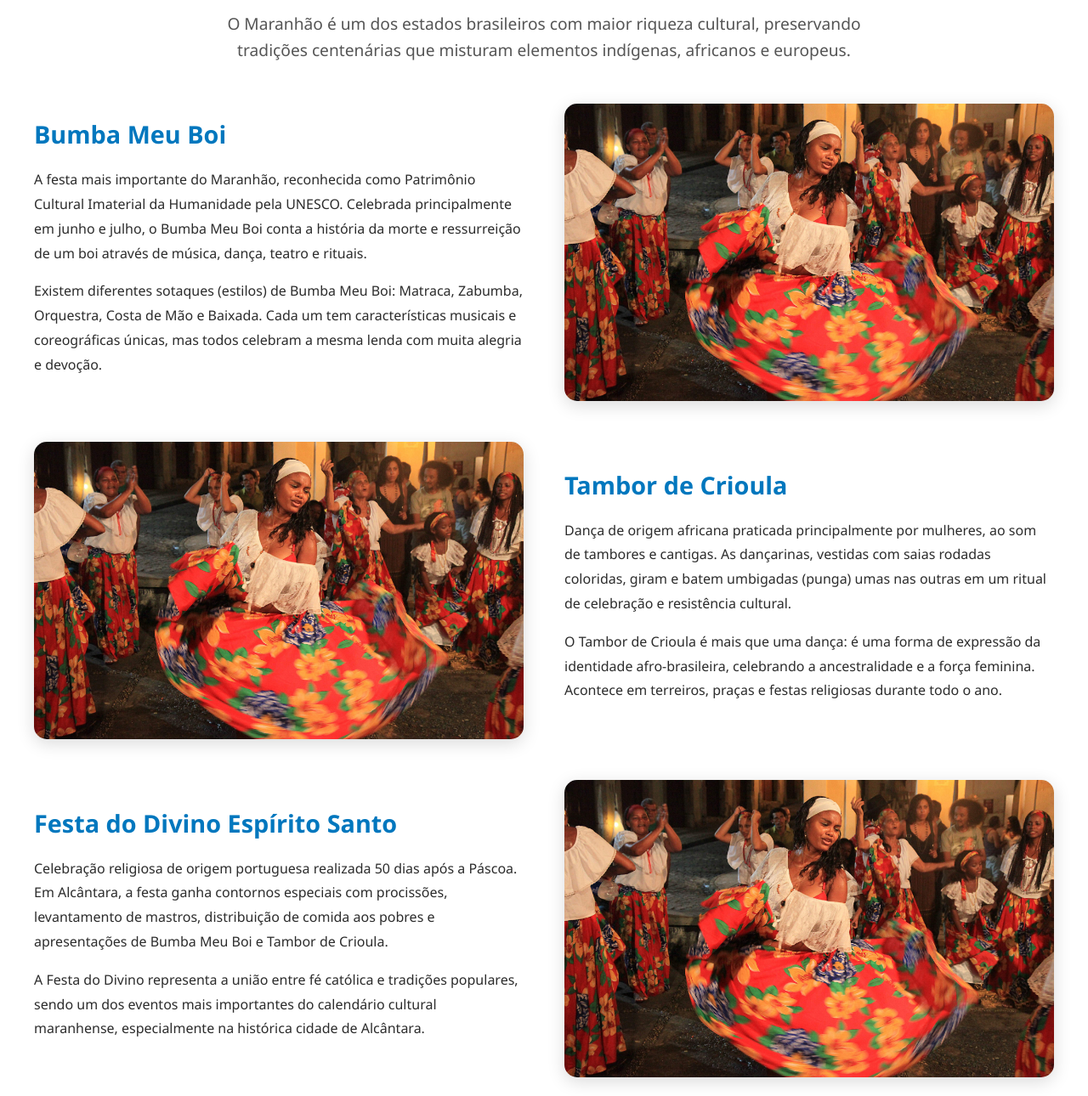
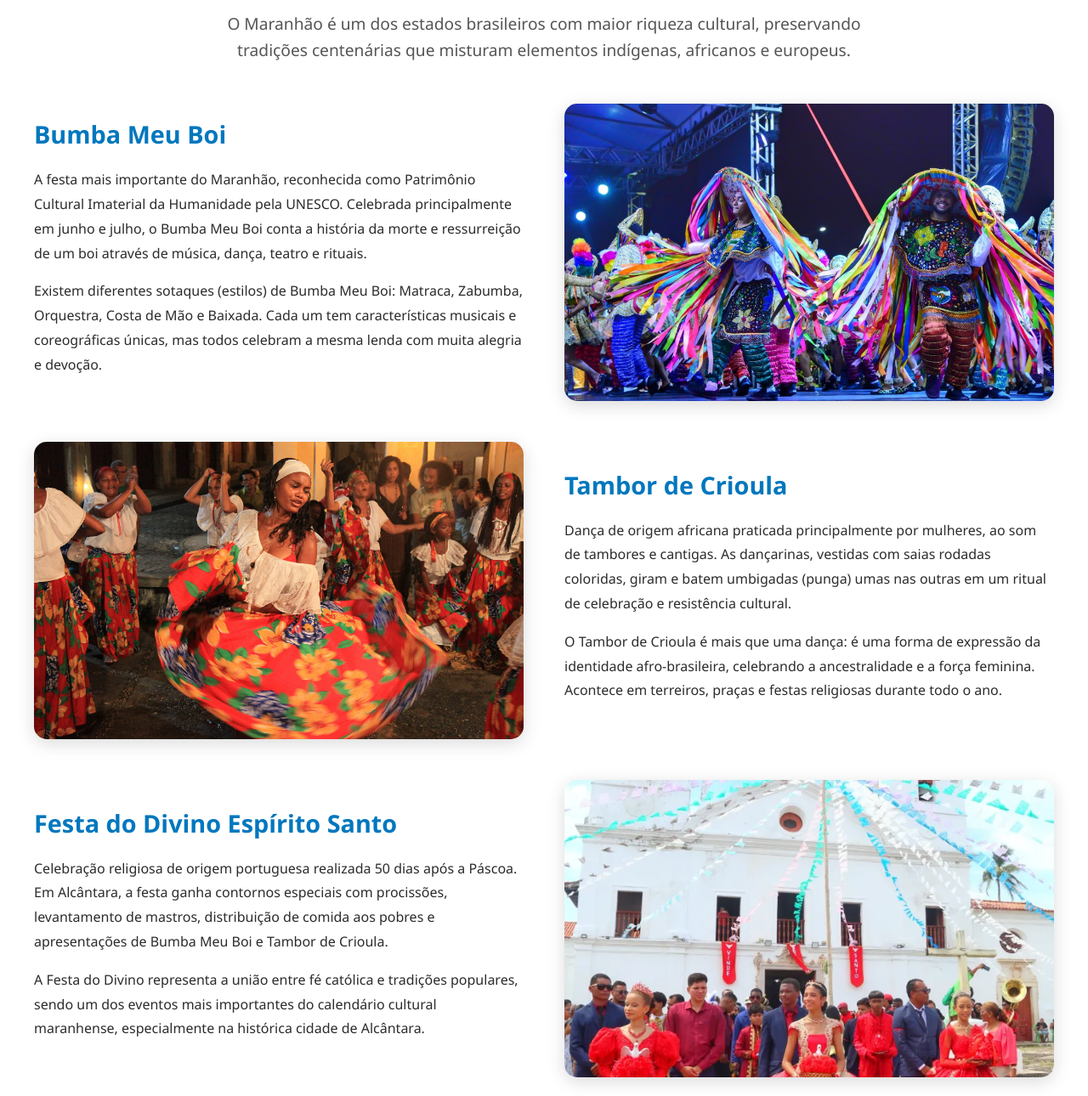
Before and after one commit to glaubosclimaco/maranhao-7dias, a plain HTML site: page index.html in a window 1280 px wide. Shown: the part 8990-10280 px from the top of the page at 85% size. Drawn offline with Linux system fonts and the light colour scheme.

Commit message:
Atualizar imagens da seção Cultura e Festas Populares - Adicionar imagens específicas para Bumba Meu Boi e Festa do Divino Espírito Santo

```diff
--- a/index.html
+++ b/index.html
@@ -398,7 +398,7 @@
                     <p>A festa mais importante do Maranhão, reconhecida como Patrimônio Cultural Imaterial da Humanidade pela UNESCO. Celebrada principalmente em junho e julho, o Bumba Meu Boi conta a história da morte e ressurreição de um boi através de música, dança, teatro e rituais.</p>
                     <p>Existem diferentes sotaques (estilos) de Bumba Meu Boi: Matraca, Zabumba, Orquestra, Costa de Mão e Baixada. Cada um tem características musicais e coreográficas únicas, mas todos celebram a mesma lenda com muita alegria e devoção.</p>
                 </div>
-                <img src="images/tambor-crioula.jpg" alt="Bumba Meu Boi" class="culture-image">
+                <img src="images/bumba-meu-boi.jpg" alt="Bumba Meu Boi" class="culture-image">
             </div>
 
             <div class="culture-content">
@@ -416,7 +416,7 @@
                     <p>Celebração religiosa de origem portuguesa realizada 50 dias após a Páscoa. Em Alcântara, a festa ganha contornos especiais com procissões, levantamento de mastros, distribuição de comida aos pobres e apresentações de Bumba Meu Boi e Tambor de Crioula.</p>
                     <p>A Festa do Divino representa a união entre fé católica e tradições populares, sendo um dos eventos mais importantes do calendário cultural maranhense, especialmente na histórica cidade de Alcântara.</p>
                 </div>
-                <img src="images/tambor-crioula.jpg" alt="Festa do Divino" class="culture-image">
+                <img src="images/festa-divino.jpg" alt="Festa do Divino" class="culture-image">
             </div>
         </div>
     </section>
```
Also changed, not shown: images/bumba-meu-boi.jpg (added), images/festa-divino.jpg (added).
